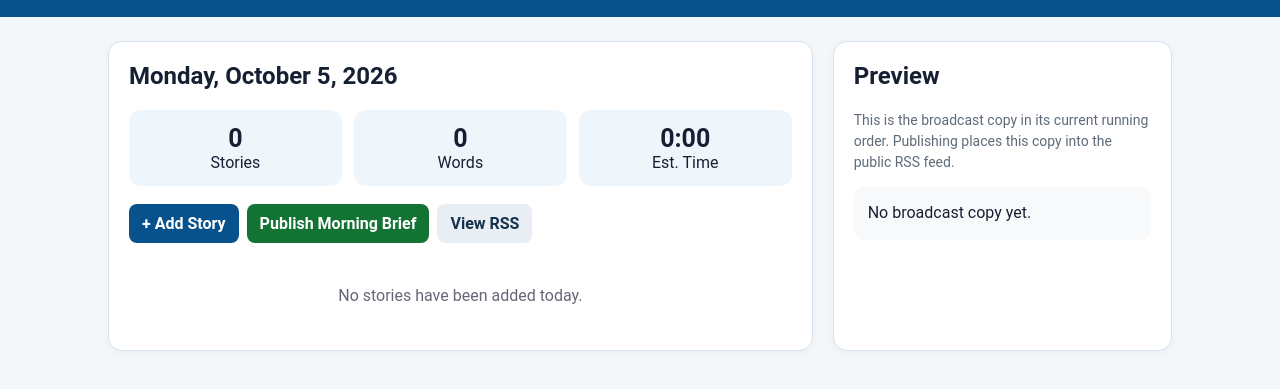
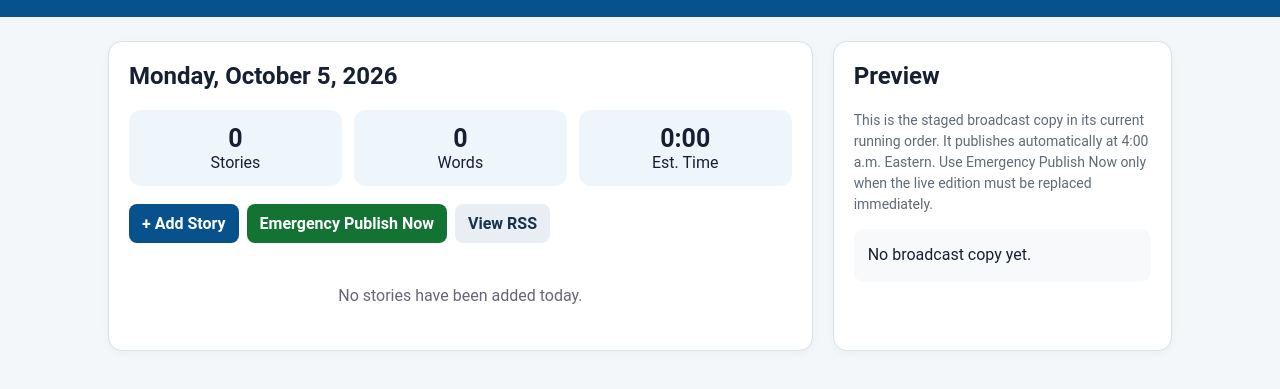
Before and after one commit to Mediajobsreport/mjr-morning-brief-audio, a plain HTML site: page index.html in a window 1280 px wide. Shown: the part 51-440 px from the top of the page. Drawn offline with Linux system fonts and the light colour scheme.

Commit message:
Label staged and emergency Alexa publishing

```diff
--- a/index.html
+++ b/index.html
@@ -20,14 +20,14 @@ main{max-width:1100px;margin:24px auto;padding:0 18px}.grid{display:grid;grid-te
 <div class="stats"><div class="stat"><b id="count">—</b>Stories</div><div class="stat"><b id="words">—</b>Words</div><div class="stat"><b id="time">—</b>Est. Time</div></div>
 <div class="actions" style="margin-bottom:18px">
 <a class="btn" href="https://github.com/Mediajobsreport/mjr-morning-brief-audio/actions/workflows/manager.yml" target="_blank" rel="noopener">+ Add Story</a>
-<a class="btn publish" href="https://github.com/Mediajobsreport/mjr-morning-brief-audio/actions/workflows/manager.yml" target="_blank" rel="noopener">Publish Morning Brief</a>
+<a class="btn publish" href="https://github.com/Mediajobsreport/mjr-morning-brief-audio/actions/workflows/manager.yml" target="_blank" rel="noopener">Emergency Publish Now</a>
 <a class="btn secondary" href="feed.xml" target="_blank">View RSS</a>
 </div>
 <div id="stories" aria-live="polite"><div class="empty">Loading today's stories…</div></div>
 </section>
 <aside class="card">
 <h2>Preview</h2>
-<p class="help">This is the broadcast copy in its current running order. Publishing places this copy into the public RSS feed.</p>
+<p class="help">This is the staged broadcast copy in its current running order. It publishes automatically at 4:00 a.m. Eastern. Use Emergency Publish Now only when the live edition must be replaced immediately.</p>
 <div id="preview" class="preview">Loading…</div>
 </aside>
 </div>
```
